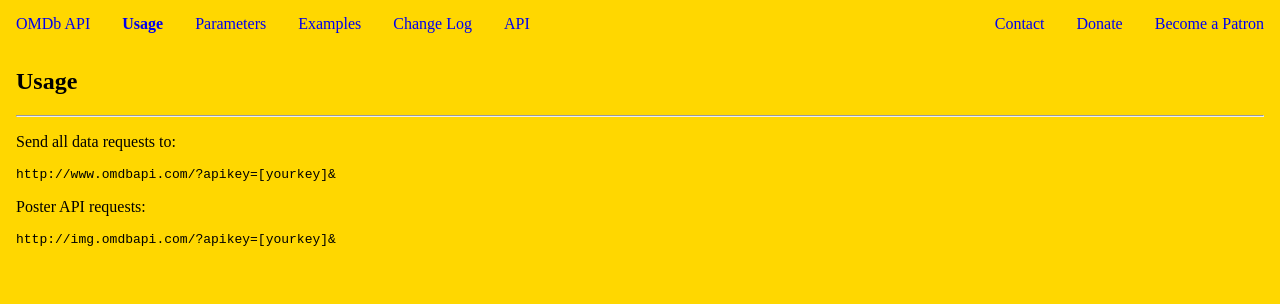
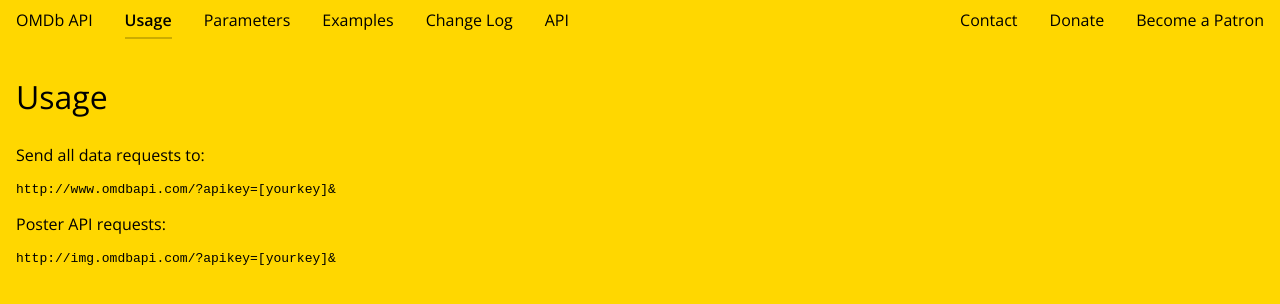
Before and after one commit to mreed4/omdb-api-react, a React (Vite) app: page /usage in a window 1280 px wide. Shown: the top 304 px of the page. Built offline with nearby package versions, Linux system fonts and the light colour scheme.

Commit message:
Improve typography

```diff
--- a/src/index.css
+++ b/src/index.css
@@ -1,3 +1,5 @@
+@import url("https://fonts.googleapis.com/css2?family=Open+Sans:wght@300;400;600&display=swap");
+
 * {
   box-sizing: border-box;
 }
@@ -7,6 +9,7 @@
   min-height: 100vh;
   margin: 0;
   background-color: gold;
+  font-family: "Open Sans", sans-serif;
 }
 
 nav {
@@ -37,6 +40,7 @@
   display: flex;
   align-items: center;
   justify-content: center;
+  padding: 0.3em 1em;
 }
 
 nav a {
@@ -44,11 +48,38 @@
   display: flex;
   align-items: center;
   justify-content: center;
-  padding: 0.3em 1em;
+  padding-bottom: 6px;
+  color: inherit;
+  border-bottom: 2px solid transparent;
+}
+
+h1,
+h2,
+h3,
+h4,
+h5,
+h6 {
+  font-weight: normal;
+}
+
+h1 {
+  font-size: 2em;
+}
+
+nav a:visited,
+nav a:active {
+  color: inherit;
 }
 
 section {
   padding: 0 1em;
+}
+
+hr {
+  border: 0;
+  height: 3px;
+  background-color: hsla(0, 0%, 0%, 0.2);
+  display: none;
 }
 
 .orange {
@@ -63,6 +94,11 @@
   background-color: hsl(194, 66%, 61%);
 }
 
-.active {
+nav .active {
   font-weight: bold;
+  border-bottom-color: hsla(0, 0%, 0%, 0.2);
 }
+
+.small {
+  font-size: 0.75em;
+}
```
